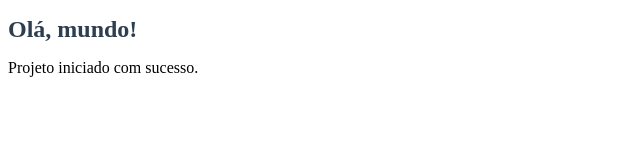
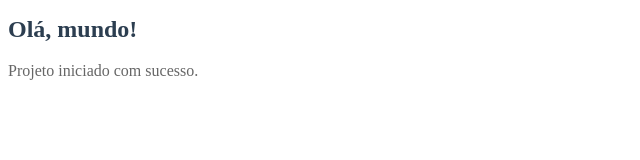
Before and after one commit to samuelmarotta166-ai/git-treino2, a plain HTML site: page index.html in a window 1280 px wide. Shown: the full height of the page, 0-640 px from the left. Drawn offline with Linux system fonts and the light colour scheme.

Commit message:
estilização do p

```diff
--- a/style.css
+++ b/style.css
@@ -22,3 +22,10 @@
             font-size: 24px;
             margin-bottom: 10px;
         }
+
+       p {
+            font-size: 16px;
+            color: #666666;
+            line-height: 1.5;
+            margin-bottom: 20px;
+        }
```
